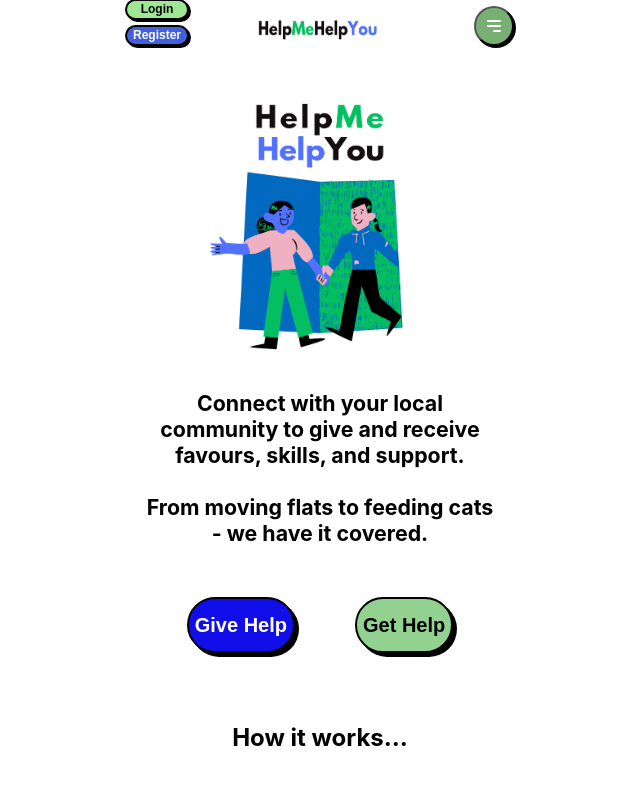
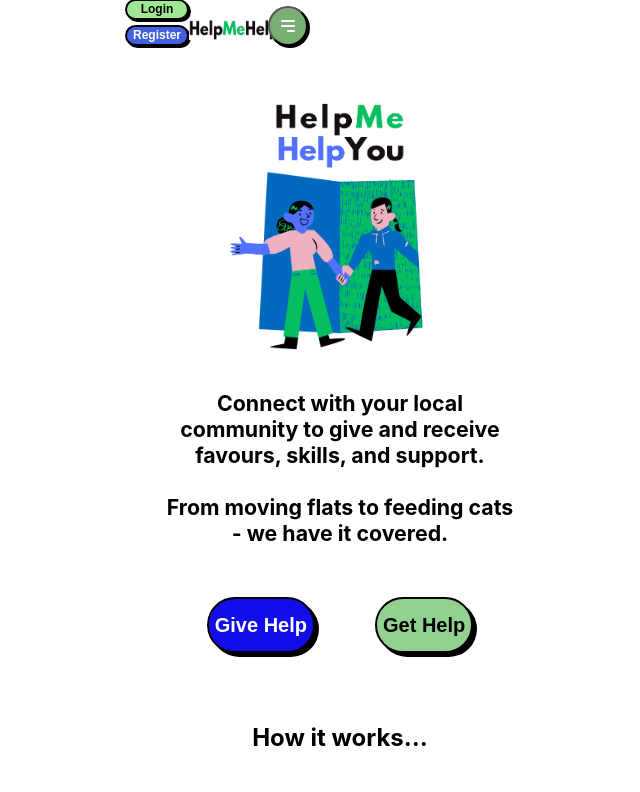
Before and after one commit to SchoolOfCode/bc14_final-project_front-end_arachnIDEs, a React (Create React App) app in the folder helpmehelpyou/: page / in a window 1280 px wide. Shown: the top 792 px of the page, without its empty margins (300-940 px from the left). Built offline with nearby package versions, Linux system fonts and the light colour scheme.

Commit message:
Centering attempt ongoing.

```diff
--- a/helpmehelpyou/public/index.html
+++ b/helpmehelpyou/public/index.html
@@ -26,7 +26,9 @@
     -->
     <title>Help Me Help You</title>
   </head>
-  <body>
+  <body
+    style="margin: 0px; padding: 0px; display: flex; justify-content: center"
+  >
     <noscript>You need to enable JavaScript to run this app.</noscript>
     <div id="root"></div>
     <!--
--- a/helpmehelpyou/src/App.css
+++ b/helpmehelpyou/src/App.css
@@ -1,7 +1,7 @@
 .app {
-  /* max-width: auto; */
-  max-width: 390px;
-  min-width: 390px;
-  /* display: flex;
-  justify-content: center; */
+  max-width: auto;
+  /* max-width: 390px;
+  min-width: 390px; */
+  display: flex;
+  justify-content: center;
 }
--- a/helpmehelpyou/src/Components/BurgerMenu/burgerMenu.css
+++ b/helpmehelpyou/src/Components/BurgerMenu/burgerMenu.css
@@ -1,11 +1,14 @@
 .burgerMenu {
   height: 40px;
-  width: 390px;
+  width: auto;
+  /* min-width: 390px; */
+  /* position: absolute;
+  left: 0;
+  right: 0; */
   padding-top: 2px;
   display: flex;
   align-items: center;
   justify-content: space-between;
-  flex-direction: row;
   align-items: center;
   top: 0;
   font-family: Arial, Helvetica, sans-serif;
@@ -84,12 +87,14 @@
   padding: 0;
   color: #fefefe;
 }
+
 .navigation-menu li {
   list-style-type: none;
   /* margin: 0 1rem; */
   /* width: auto; */
   color: #78af72;
 }
+
 .navigation-menu li a {
   text-decoration: none;
   width: 100%;
--- a/helpmehelpyou/src/index.css
+++ b/helpmehelpyou/src/index.css
@@ -9,6 +9,11 @@ body {
   justify-content: center;
 }
 
+/* :root {
+  display: flex;
+  justify-content: center;
+} */
+
 code {
   font-family: source-code-pro, Menlo, Monaco, Consolas, "Courier New",
     monospace;
```
